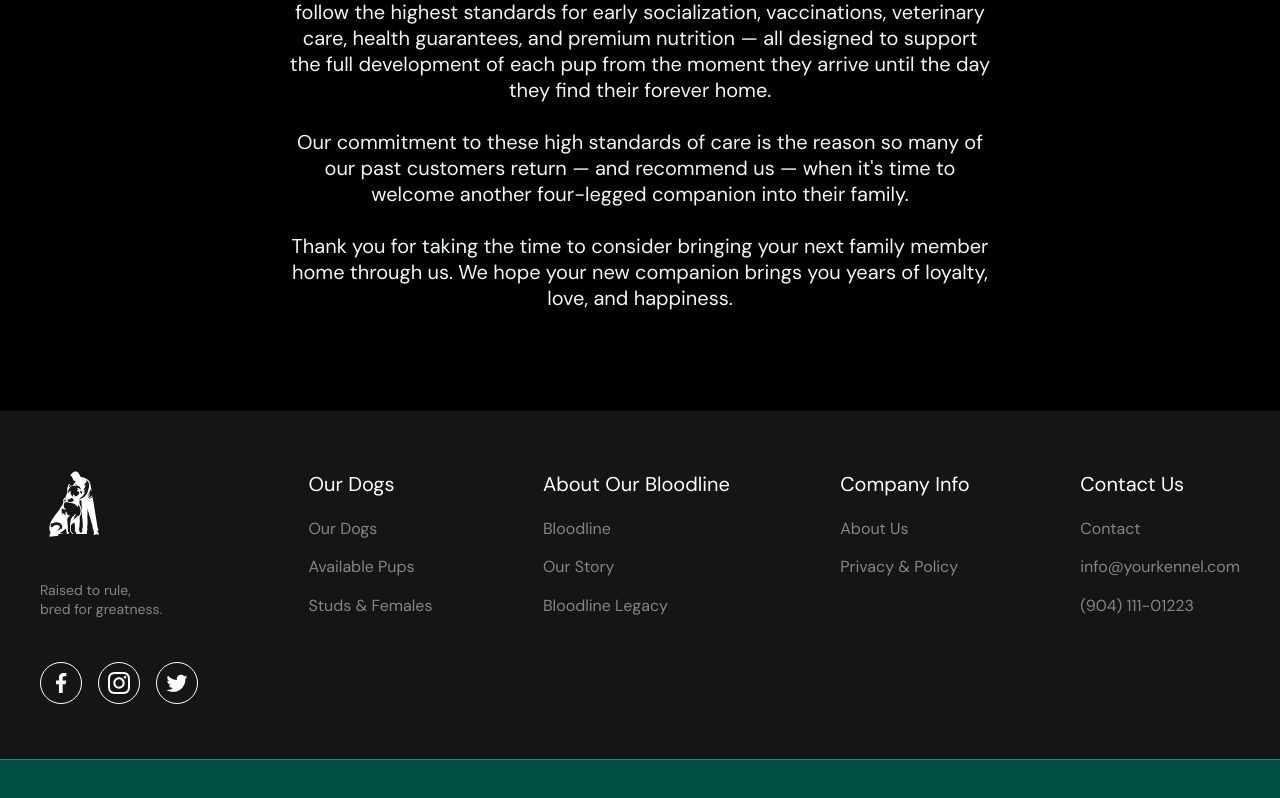
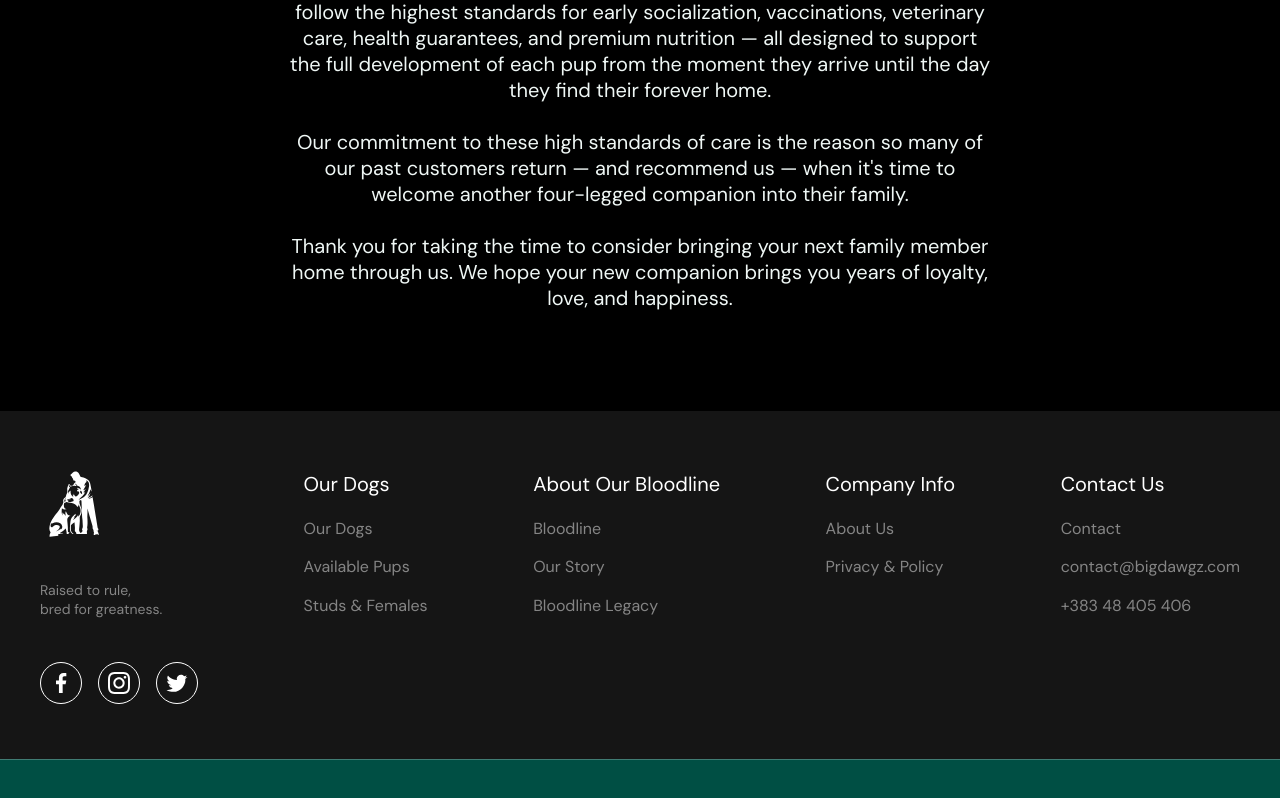
Before and after one commit to erjondd/dogs, a React (Vite) app: page / in a window 1280 px wide. Shown: the part 1895-2693 px from the top of the page. Built offline with nearby package versions, Linux system fonts and the light colour scheme; no server answers.

Commit message:
Update Footer.jsx

```diff
--- a/src/components/Footer/Footer.jsx
+++ b/src/components/Footer/Footer.jsx
@@ -26,19 +26,19 @@ export default function Footer() {
             </div>
             <div className={styles.socials}>
               <a
-                href="https://www.facebook.com"
+                href="https://www.facebook.com/profile.php?id=61574964713064&locale=en_GB"
                 target="_blank"
                 rel="noopener noreferrer">
                 <Facebook />
               </a>
               <a
-                href="https://www.instagram.com"
+                href="https://www.instagram.com/bigdawgz.kennel/"
                 target="_blank"
                 rel="noopener noreferrer">
                 <Instagram />
               </a>
               <a
-                href="https://www.twitter.com"
+                href="https://www.tiktok.com/@bigdawgzkennels"
                 target="_blank"
                 rel="noopener noreferrer">
                 <Twitter />
@@ -94,10 +94,10 @@ export default function Footer() {
                 <Link to="/contact-us">Contact</Link>
               </li>
               <li>
-      <Link to="/contact-us">info@yourkennel.com</Link>
+                <a href="mailto:contact@bigdawgz.com">contact@bigdawgz.com</a>
               </li>
               <li>
-      <Link to="/contact-us">(904) 111-01223</Link>
+                <a href="tel:+38348405406">+383 48 405 406</a>
               </li>
             </ul>
           </div>
```
Lines whose indentation alone changed are shown as unchanged.
